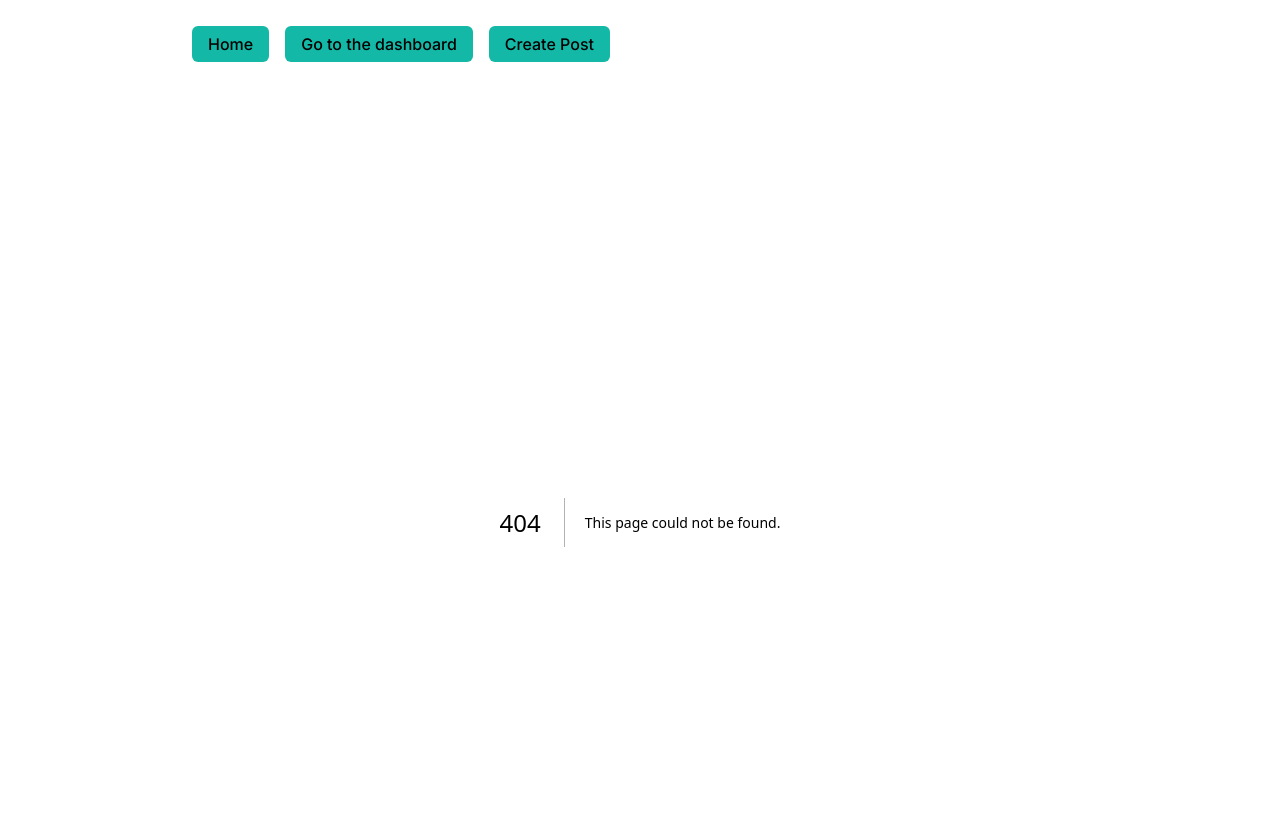
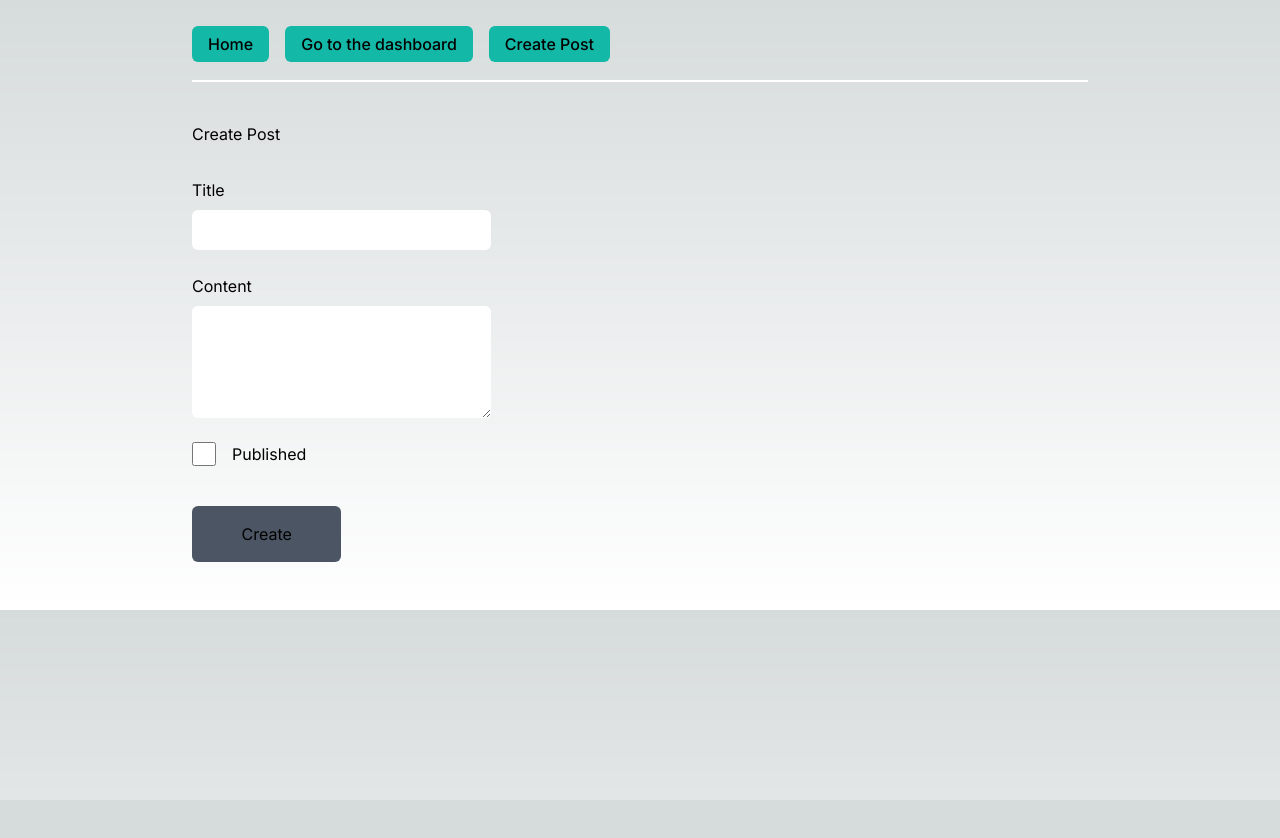
Before and after one commit to derrekdev/next-prisma-post, a Next.js app: page /create-post in a window 1280 px wide. Before the commit this address had no page. Shown: the top 838 px of the page. After the commit the page ends 800 px from the top, so only its background shows below. Built offline with nearby package versions, Linux system fonts and the light colour scheme.

Commit message:
implement update post

```diff
--- a/package.json
+++ b/package.json
@@ -10,6 +10,7 @@
   },
   "dependencies": {
     "@prisma/client": "^5.4.1",
+    "@tanstack/react-query": "^4.36.1",
     "next": "13.5.4",
     "react": "^18",
     "react-cookie": "^6.1.1",
--- /dev/null
+++ b/src/app/(admin)/create-post/[id]/page.tsx
@@ -0,0 +1,26 @@
+import PostForm from "@/components/PostForm/PostForm";
+
+async function getPost(id: string) {
+  const res = await fetch(`${process.env.BASE_URL}/api/post/${id}`, {
+    method: "GET",
+  });
+
+  if (!res.ok) {
+    console.log(res);
+  }
+  return res.json();
+}
+
+const page = async ({ params }: { params: { id: string } }) => {
+  const data = await getPost(params.id);
+  console.log("data", data);
+
+  return (
+    <div>
+      <h1>Update Post</h1>
+      <PostForm postData={data} />
+    </div>
+  );
+};
+
+export default page;
--- a/src/app/(admin)/create/page.tsx
+++ b/src/app/(admin)/create-post/page.tsx
@@ -1,10 +1,10 @@
-import AddPostForm from "@/components/AddPostForm/AddPostForm";
+import PostForm from "@/components/PostForm/PostForm";
 
 const page = () => {
   return (
     <div>
       <h1>Create Post</h1>
-      <AddPostForm />
+      <PostForm />
     </div>
   );
 };
--- a/src/app/api/post/[id]/route.ts
+++ b/src/app/api/post/[id]/route.ts
@@ -9,6 +9,31 @@ export async function GET(
     const postId = parseInt(params.id);
 
     const data = await prisma.post.findUnique({
+      where: {
+        id: postId,
+      },
+    });
+
+    return new NextResponse(JSON.stringify(data));
+  } catch (error) {
+    return new NextResponse(JSON.stringify({ error: error }));
+  }
+}
+
+export async function PUT(
+  req: NextRequest,
+  { params }: { params: { id: string } }
+) {
+  try {
+    const postId = parseInt(params.id);
+    const post = await req.json();
+
+    const data = await prisma.post.update({
+      data: {
+        title: post.title,
+        content: post?.content,
+        published: post?.published,
+      },
       where: {
         id: postId,
       },
--- a/src/app/api/post/route.ts
+++ b/src/app/api/post/route.ts
@@ -48,7 +48,7 @@ export async function POST(req: NextRequest) {
   }
 }
 
-export async function PUT(req: NextRequest) {
+export async function PATCH(req: NextRequest) {
   const url = new URL(req.url);
   const publishedQuery = url.searchParams.get("type");
   const post: postProps = await req.json();
@@ -69,6 +69,4 @@ export async function PUT(req: NextRequest) {
   } catch (error) {
     return new NextResponse(JSON.stringify({ error: error }));
   }
-
-  // return new NextResponse(JSON.stringify({ message: "update test" }));
 }
--- a/src/components/AddPostForm/AddPostForm.tsx
+++ b/src/components/PostForm/PostForm.tsx
@@ -1,9 +1,10 @@
 "use client";
 
+import { postProps } from "@/Types/types";
 import { useRef, useState } from "react";
 
-const AddPostForm = () => {
-  // const [title, setTitle] = useState("");
+const PostForm = ({ postData }: { postData?: postProps }) => {
+  const isUpdate = !!postData ? true : false;
   const [message, setMessage] = useState("");
   const refTitle = useRef<HTMLInputElement | null>(null);
   const refMessage = useRef<HTMLTextAreaElement | null>(null);
@@ -13,8 +14,17 @@ const AddPostForm = () => {
     e.preventDefault();
     console.log("test", refTitle.current?.value);
 
-    const data = await fetch("/api/post", {
+    const data = !isUpdate
+      ? await fetch("/api/post", {
           method: "POST",
+          body: JSON.stringify({
+            title: refTitle.current?.value,
+            content: refMessage.current?.value,
+            published: refPublished.current?.checked,
+          }),
+        })
+      : await fetch(`/api/post/${postData?.id}`, {
+          method: "PUT",
           body: JSON.stringify({
             title: refTitle.current?.value,
             content: refMessage.current?.value,
@@ -43,7 +53,7 @@ const AddPostForm = () => {
           type="text"
           // onChange={(e) => setTitle(e.target.value)}
           ref={refTitle}
-          defaultValue={refTitle.current?.value || ""}
+          defaultValue={isUpdate ? postData?.title : refTitle.current?.value}
           className="text-black p-2 rounded-md"
           id="title"
         />
@@ -57,6 +67,9 @@ const AddPostForm = () => {
           id="content"
           className="text-black p-2 rounded-md"
           rows={4}
+          defaultValue={
+            isUpdate ? postData?.content : refMessage.current?.value
+          }
         ></textarea>
       </div>
       <div className="flex flex-row gap-4 pb-6">
@@ -67,6 +80,9 @@ const AddPostForm = () => {
           // defaultValue={refTitle.current?.value || ""}
           className="text-black w-6 h-6 rounded-md"
           id="published"
+          defaultChecked={
+            isUpdate ? postData?.published : refPublished.current?.checked
+          }
         />
         <label htmlFor="published" className="">
           Published
@@ -74,11 +90,11 @@ const AddPostForm = () => {
       </div>
       <div className="py-4 ">
         <button type="submit" className="p-4 bg-gray-600 rounded-md w-1/2">
-          Create
+          {isUpdate ? "Update" : "Create"}
         </button>
       </div>
     </form>
   );
 };
 
-export default AddPostForm;
+export default PostForm;
--- a/src/components/ShowPostList/ShowPostList.tsx
+++ b/src/components/ShowPostList/ShowPostList.tsx
@@ -6,7 +6,7 @@ import { useState } from "react";
 
 const publishedData = async (postId: number, isPublished: boolean) => {
   const res = await fetch(`/api/post?type=published`, {
-    method: "PUT",
+    method: "PATCH",
     body: JSON.stringify({
       id: postId,
       published: !isPublished,
@@ -89,7 +89,10 @@ const ShowPostList = ({
                 >
                   {post.published ? "Unpublished" : "Published"}
                 </button>
-                <Link className="p-4 bg-sky-500 rounded-lg" href="/">
+                <Link
+                  className="p-4 bg-sky-500 rounded-lg"
+                  href={`/create-post/${post.id}`}
+                >
                   Update
                 </Link>
                 <button
--- a/src/components/TopMenu/TopMenu.tsx
+++ b/src/components/TopMenu/TopMenu.tsx
@@ -23,7 +23,7 @@ const TopMenu = () => {
         <li>
           <Link
             className="bg-teal-500 text-black font-medium py-2 px-4 rounded-md"
-            href="/create"
+            href="/create-post"
           >
             Create Post
           </Link>
```
Also changed, not shown: 1 other file (tests, documents, lock files or other folders). Lines whose indentation alone changed are shown as unchanged.
